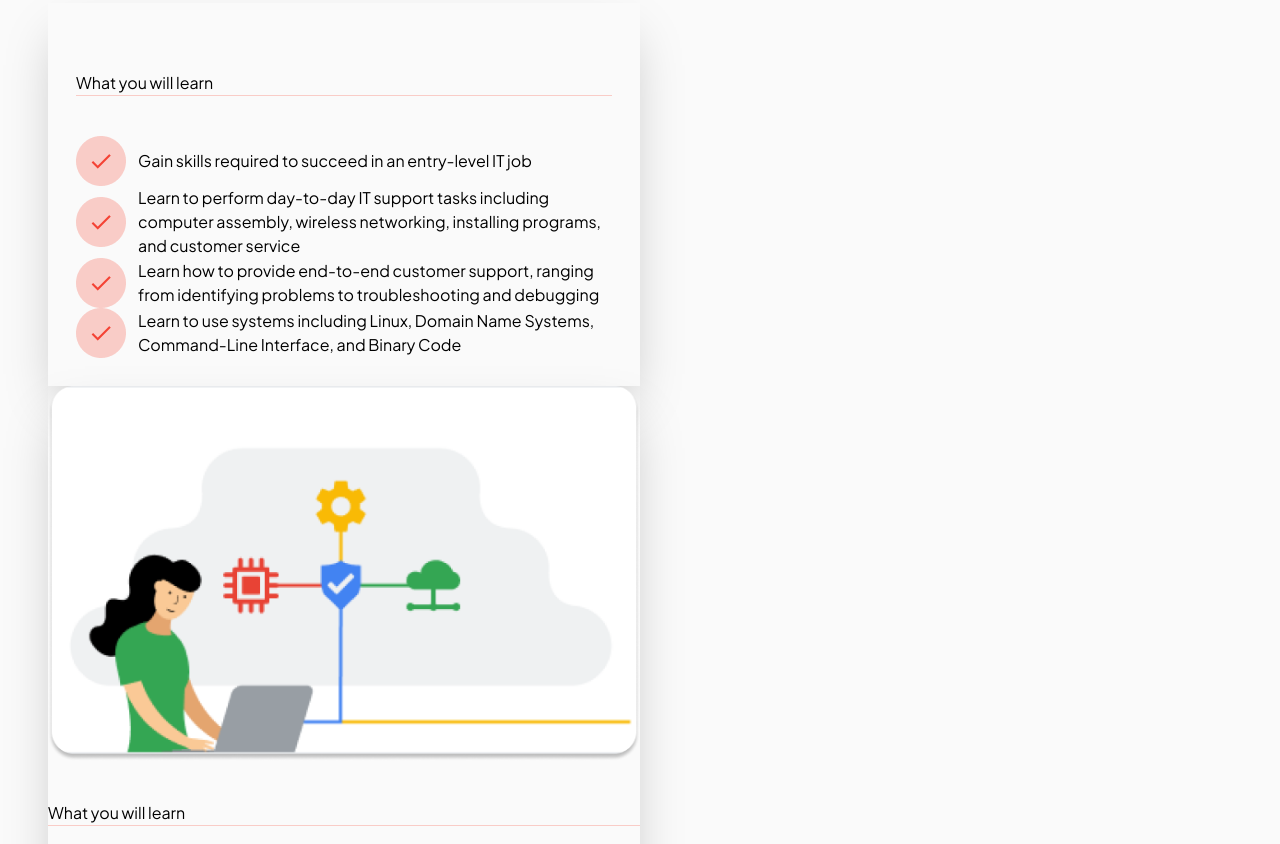
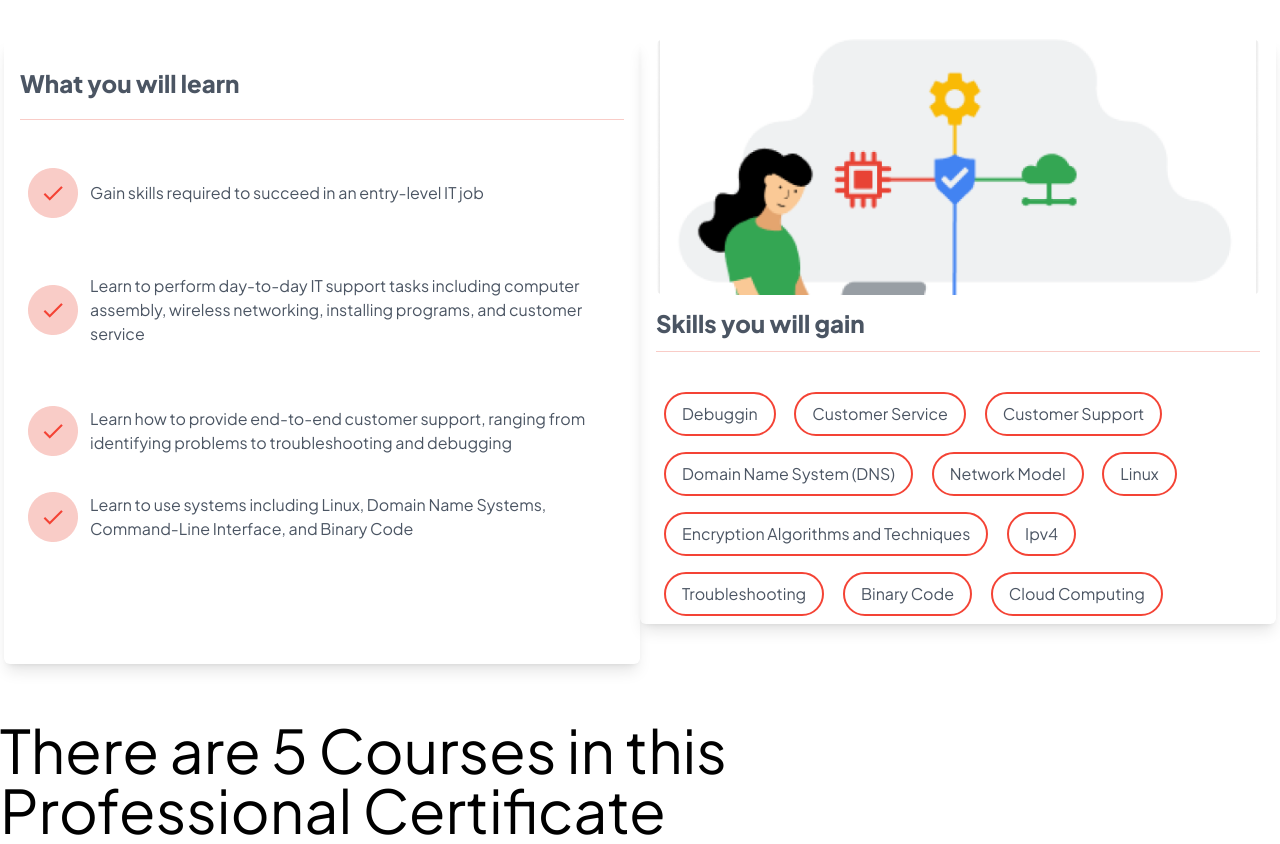
Before and after one commit to withrifat/assainment-3-tainwind-css, a website: page index.html in a window 1280 px wide. Shown: the part 958-1802 px from the top of the page. Drawn offline with Linux system fonts and the light colour scheme; a web font is replaced by a local one.

Commit message:
update skills section and fix hight width section

```diff
--- a/index.html
+++ b/index.html
@@ -11,7 +11,7 @@
 <body>
     <!-- this is nav section -->
      <header class="">
-        <nav class="container mx-auto relative flex items-center justify-between sm:h-10 md:justify-center py-6 px-4 mt-2 dark:bg-slate-500 dark:text-white">
+        <nav class="container mx-auto relative flex items-center justify-between sm:h-10 md:justify-center py-6 px-4 mt-2 ">
             <div class="flex items-center flex-1 md:absolute md:inset-y-0 md:left-0">
                 <div class="flex items-center justify-between w-full md:w-auto">
                     <a href="" aria-label="Home">
@@ -115,35 +115,43 @@
     </div>
 </section>
 <!-- learning section -->
- <section class="py-5 bg-[#FAFAFA]">
-    <div class="container flex flex-wrap items-center justify-center mx-auto mt-10 md:px-12 md:flex-row">
-    <!-- larning tops section -->
-        <div>
-            <div class="shadow-2xl p-7 mb-14 lg:mb-0 lg:w-1/2">
-                <h2 class="my-10 border-b border-[#F9CCC7]">What you will learn</h2>
-                <div>
-                    <div class="flex items-center gap-1 md:gap-3 ">
+ <!-- restert -->
+ <section class="text-gray-600 body-font">
+    <div class="container px-5 py-24 mx-auto">
+      <div class="flex flex-wrap -mx-4 -mb-10 text-left">
+        <!-- left section -->
+        <div class="sm:w-1/2 p-2  px-4 shadow-lg rounded-md">
+            <h2 class="text-center md:text-left text-4xl mt-7  sm:text-2xl md:text-5xl py-5 font-black font-sans mb-8 border-b border-[#F9CCC7]">
+                What you will learn
+              </h2>
+            <!-- this is serise section -->
+            <div class="p-2 ">
+                <div class="flex items-center gap-1 md:gap-3 my-2 py-2  ">
                     <img src="img/right.png" alt="">
-                        <p class="text-5 font-sans ">Gain skills required to succeed in an entry-level IT job</p>
+                    <p class="text-5 font-sans  text-left">Gain skills required to succeed in an entry-level IT job</p>
                 </div>
-                    <div class="flex items-center gap-1 md:gap-3 ">
+                <div class="flex items-center gap-1 md:gap-3 my-3 py-3 ">
                     <img src="img/right.png" alt="">
-                        <p class="text-5 font-sans "> Learn to perform day-to-day IT support tasks including computer assembly, wireless networking, installing programs, and customer service</p>
+                    <p class="text-5 font-sans text-left my-3 py-3  "> Learn to perform day-to-day IT support tasks including computer assembly, wireless networking, installing programs, and customer service</p>
                 </div>
-                    <div class="flex items-center gap-1 md:gap-3 ">
+                <div class="flex items-center gap-1 md:gap-3 my-3 py-3  ">
                     <img src="img/right.png" alt="">
-                        <p class="text-5 font-sans ">Learn how to provide end-to-end customer support, ranging from identifying problems to troubleshooting and debugging</p>
+                    <p class="text-5 font-sans text-left ">Learn how to provide end-to-end customer support, ranging from identifying problems to troubleshooting and debugging</p>
                 </div>
-                    <div class="flex items-center gap-1 md:gap-3 ">
+                <div class="flex items-center gap-1 md:gap-3 my-3 py-3  ">
                     <img src="img/right.png" alt="">
-                        <p class="text-5 font-sans ">Learn to use systems including Linux, Domain Name Systems, Command-Line Interface, and Binary Code</p>
+                    <p class="text-5 font-sans text-left ">Learn to use systems including Linux, Domain Name Systems, Command-Line Interface, and Binary Code</p>
                 </div>
             </div>
         </div>
-            <!-- this is tag section -->
-            <div class="shadow-2xl lg:w-1/2">
-                <img src="img/IT Support 1.png" alt="">
-                <h2 class="my-10 border-b border-[#F9CCC7]">What you will learn</h2>
+        <!-- right section -->
+        <div class="sm:w-1/2 mb-10 px-4 shadow-lg rounded-md">
+          <div class="rounded-lg h-64 overflow-hidden">
+            <img alt="content" class="object-cover object-center h-full w-full" src="img/IT Support 1.png">
+          </div>
+          <h2 class="text-center md:text-left text-4xl sm:text-2xl md:text-5xl font-black font-sans py-3 mb-8 border-b border-[#F9CCC7]">
+            Skills you will gain
+          </h2>
           <div>
               <span class="tag">
                   Debuggin
@@ -161,12 +169,21 @@
           </div>
         </div>
       </div>
-    <!-- about Jobs Assocaited with Certificate  -->
-        <div>
-
-        </div>
     </div>
   </section>
+
+
+
+  <!-- all course section -->
+   <section>
+    <div>
+        <h1 class="text-5xl md:text-6xl font-bold mb-6 leading-tight">
+            There are 5 Courses in this <br> Professional Certificate
+        </h1>
+    </div>
+   </section>
+
+
      <!-- this is for internal js -->
      <script>
         const htmlTag = document.getElementById("htmlTag");
--- a/src/input.css
+++ b/src/input.css
@@ -6,6 +6,6 @@
 
 @layer utilities{
     .tag{
-        @apply inline-block m-2 border-2 border-[#F44335] rounded-full px-4 py-2 cursor-pointer hover:bg-[#F9CCC7] hover:text-white  duration-300  transition-all    ;
+        @apply inline-block m-2 my-4 border-1 border-[#F44335] rounded-full  py-2 cursor-pointer hover:bg-[#F9CCC7] hover:text-white  duration-300  transition-all    ;
     }
 }
```
Also changed, not shown: src/output.css. Lines whose indentation alone changed are shown as unchanged.
